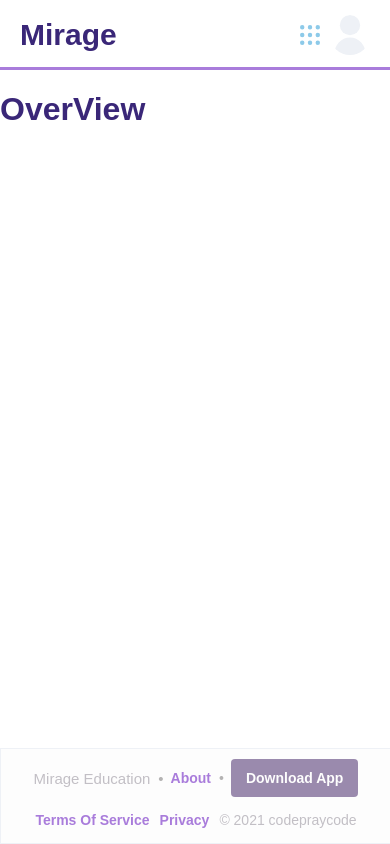
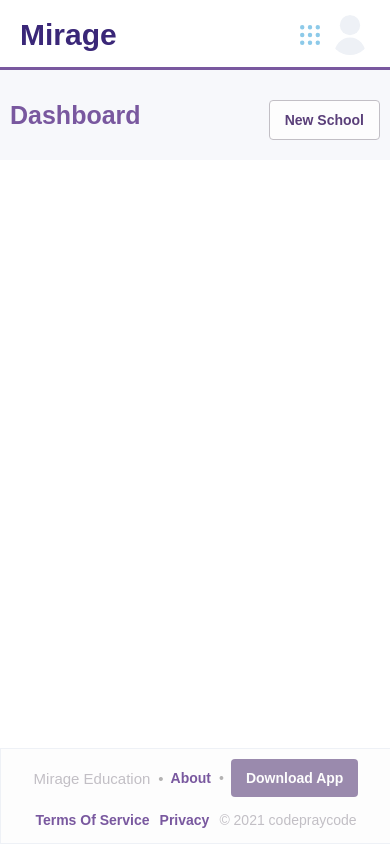
Before and after one commit to codepraycode/mirage_dashboard, a React (Create React App) app: page / in a window 390 px wide. Built offline with nearby package versions, Linux system fonts and the light colour scheme; a web font is replaced by a local one.

Commit message:
added breadcrumbs to dashboard

```diff
--- /dev/null
+++ b/src/Components/overview.jsx
@@ -0,0 +1,9 @@
+import React from 'react'
+
+const Overview = () => {
+  return (
+    <div>Overview</div>
+  )
+}
+
+export default Overview
--- a/src/Hoc/Layout/layout2.jsx
+++ b/src/Hoc/Layout/layout2.jsx
@@ -51,11 +51,13 @@ const Layout = () => {
 
 
     return (
-        <div>
+        <>
             <Header/>
-            <Outlet test="testing props"/>
+            <main>
+                <Outlet test="testing props"/>
+            </main>
             <Footer/>
-        </div>
+        </>
     )
 }
 
--- a/src/css/_components.scss
+++ b/src/css/_components.scss
@@ -120,7 +120,7 @@
     }
 }
 
-.breadcrumb {
+.breadcrumbb {
     margin: -5px 0 0 0;
     padding: 20px 70px;
     background: #F7F8FB;
--- a/src/css/_constants.scss
+++ b/src/css/_constants.scss
@@ -2,10 +2,11 @@
 $primary:#3A2778;
 $secondary:#5a3f79;
 $primary-light:#6d5e7e;
-$accent:#a97cdb;
+$accent:#79589f;
 $white:#fdfdfd;
 $gray:#c2bfc5;
 $light-gray:#eef1f6;
+$light-gray2:#F7F8FB;
 $deepgray:#b4b3b3;
 $red:#df4444;
 $green:#11cc11;
--- a/src/css/_custom.scss
+++ b/src/css/_custom.scss
@@ -127,6 +127,70 @@ footer {
     }
 }
 
+
+/*---------------------*/
+
+
+/*      Span Dots      */
+
+
+/*---------------------*/
+
+.span-dots {
+    display: flex;
+    align-items: center;
+    justify-content: space-evenly;
+    .item {
+        display: inline-block;
+        width: fit-content;
+        margin-right: 20px !important;
+        position: relative;
+        &::after {
+            content: '•';
+            display: inline-block;
+            position: relative;
+            top: 0px;
+            right: -10px;
+            color: $deepgray;
+        }
+        &:last-of-type {
+            margin-right: 0px !important;
+            &::after {
+                display: none;
+            }
+        }
+    }
+}
+
+
+/*---------------------*/
+
+
+/*      Breadcrum      */
+
+
+/*---------------------*/
+
+.breadcrumb {
+    margin: 0;
+    padding: 15px 70px;
+    background: $light-gray2;
+    display: flex;
+    align-items: center;
+    justify-content: space-between;
+    flex-wrap: wrap;
+    position: relative;
+    .left_crumb {
+        font-size: 25px;
+        font-weight: bold;
+        line-height: 12px;
+        color: $accent;
+        text-overflow: ellipsis;
+    }
+    // .right_crumb {
+    // }
+}
+
 .panel {
     padding: 15px;
     border-width: 1px 0;
@@ -161,41 +225,6 @@ footer {
     // min-height: 50px;
     p {
         font-size: 14px;
-    }
-}
-
-
-/*---------------------*/
-
-
-/*      Span Dots      */
-
-
-/*---------------------*/
-
-.span-dots {
-    display: flex;
-    align-items: center;
-    justify-content: space-evenly;
-    .item {
-        display: inline-block;
-        width: fit-content;
-        margin-right: 20px !important;
-        position: relative;
-        &::after {
-            content: '•';
-            display: inline-block;
-            position: relative;
-            top: 0px;
-            right: -10px;
-            color: $deepgray;
-        }
-        &:last-of-type {
-            margin-right: 0px !important;
-            &::after {
-                display: none;
-            }
-        }
     }
 }
 
@@ -252,10 +281,10 @@ footer {
     footer {
         .content {
             flex-direction: column;
-            .btn {
-                padding: 8px 15px;
-                font-size: 14px;
-            }
+            // .btn {
+            //     padding: 8px 15px;
+            //     font-size: 14px;
+            // }
             .right {
                 margin-top: 10px;
                 ul {
--- a/src/css/utils/_button.scss
+++ b/src/css/utils/_button.scss
@@ -44,9 +44,10 @@
     &-outline {
         color: $secondary;
         background-color: $white;
-        border: 1px solid $secondary;
+        border: 1px solid $gray;
         &:hover {
-            background-color: $gray;
+            background-color: $primary;
+            color: $white;
         }
     }
 }
@@ -81,3 +82,10 @@
         }
     }
 }
+
+@media (max-width:760px) {
+    .btn {
+        padding: 8px 15px;
+        font-size: 14px;
+    }
+}
--- /dev/null
+++ b/src/pages/dashboard.jsx
@@ -0,0 +1,46 @@
+import React from 'react';
+import {Link} from 'react-router-dom';
+
+// Widgets
+import BreadCrumb from '../widget/breadcrumb';
+
+const Dashboard = ()=>{
+
+
+    return (
+        <>
+            <BreadCrumb>
+                <div className="left_crumb">
+                    <span>Dashboard</span>
+                </div>
+
+                <div className="right_crumb">
+                    <Link to='#' className="btn btn-primary btn-primary-outline">
+                        New School
+                    </Link>
+
+
+                    {/* <button
+                        className="btn btn-primary btn-primary-outline ml-2 "
+                    >
+                        Menu
+                    </button> */}
+
+                    {/* <div className={`dropdown ${this.state.showMenu ? 'show':''}`}>
+                        <div className="dropdown-content">
+                            <div className="dropdown-item">
+                                <i className="fad fa-sign-out"></i>
+                                <Link to="/login">Logout</Link>
+                            </div>
+                        </div>
+                    </div> */}
+                </div>
+            </BreadCrumb>
+
+
+        </>
+    )
+};
+
+
+export default Dashboard;
--- a/src/pages/overview.jsx
+++ /dev/null
@@ -1,12 +0,0 @@
-import React from 'react';
-
-
-const OverView = (props)=>{
-    console.log(props);
-    return (
-        <h1>OverView</h1>
-    )
-};
-
-
-export default OverView;
--- a/src/routes.js
+++ b/src/routes.js
@@ -9,7 +9,7 @@ import NavLayout from './Hoc/Layout/navLayout';
 import Page404 from './Components/Errors/404';
 import CircleLoader from './widget/preloader/circle';
 
-// const Overview = React.lazy(() => import('./Components/Overview/overview'));
+const Overview = React.lazy(() => import('./Components/Overview/overview'));
 
 const Staff = React.lazy(() => import('./Components/Staffs/staff'));
 const Settings = React.lazy(() => import('./Components/settings/settings'));
@@ -20,7 +20,7 @@ const NewSchool = React.lazy(() => import('./Components/Dashboard/new_school'));
 
 // Lazy Loaded components
 const Auth = React.lazy(()=>import('./pages/auth'));
-const Overview = React.lazy(()=>import('./pages/overview'));
+const Dashboard = React.lazy(()=>import('./pages/dashboard'));
 
 const AppRoutes = () => {
     return (
@@ -42,7 +42,7 @@ const AppRoutes = () => {
             <Route path="/" exact element={<Layout2/>}>
                 <Route path="" index element={
                     <Suspense fallback={<CircleLoader/>}>
-                        <Overview/>
+                        <Dashboard/>
                     </Suspense>}
                 />
             </Route>
--- /dev/null
+++ b/src/widget/breadcrumb.jsx
@@ -0,0 +1,13 @@
+import React from 'react';
+
+
+const BreadCrumb = (props)=>{
+    return (
+        <div className="breadcrumb">
+            {props.children}
+        </div>
+    );
+}
+
+
+export default BreadCrumb;
```
